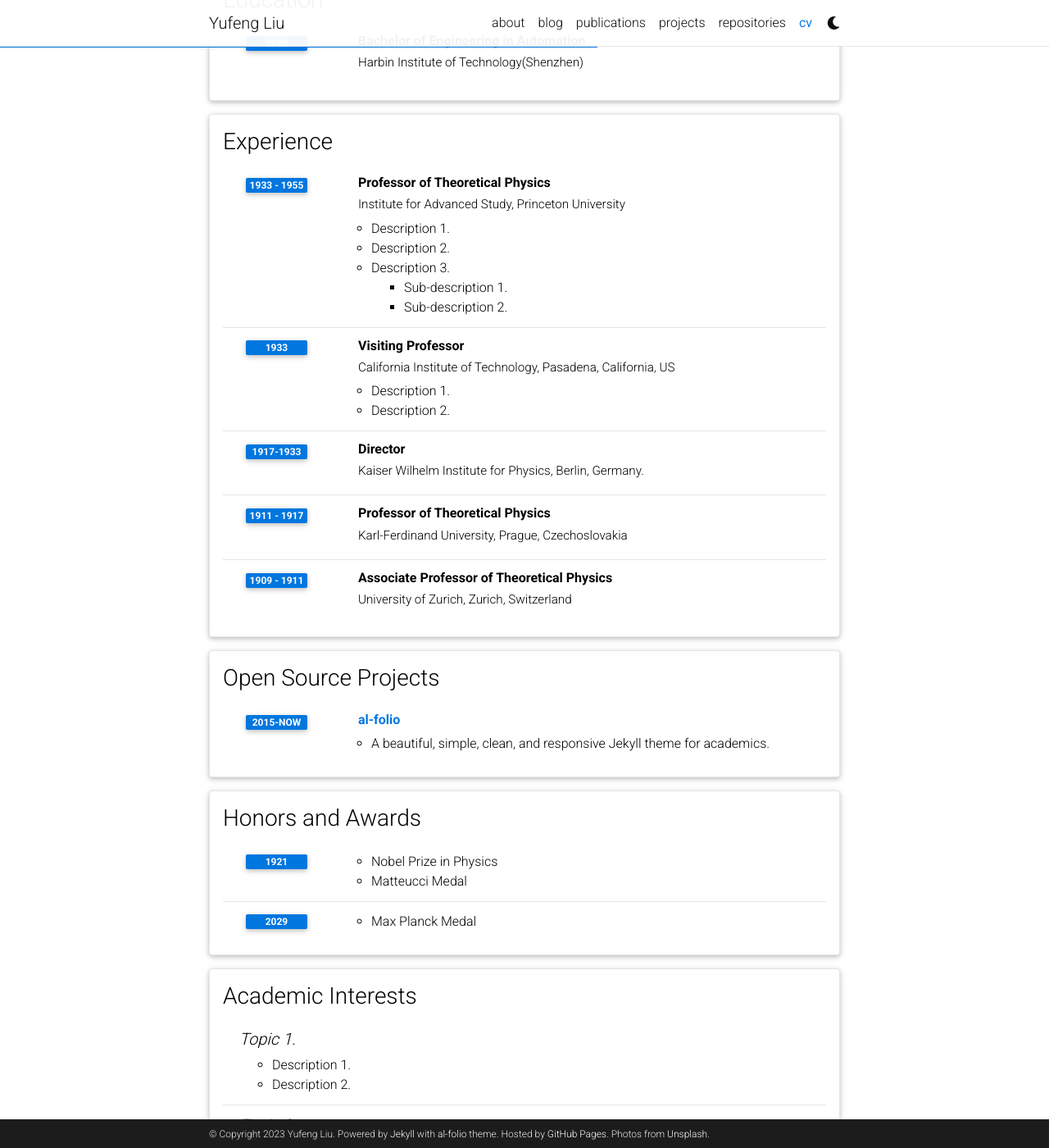
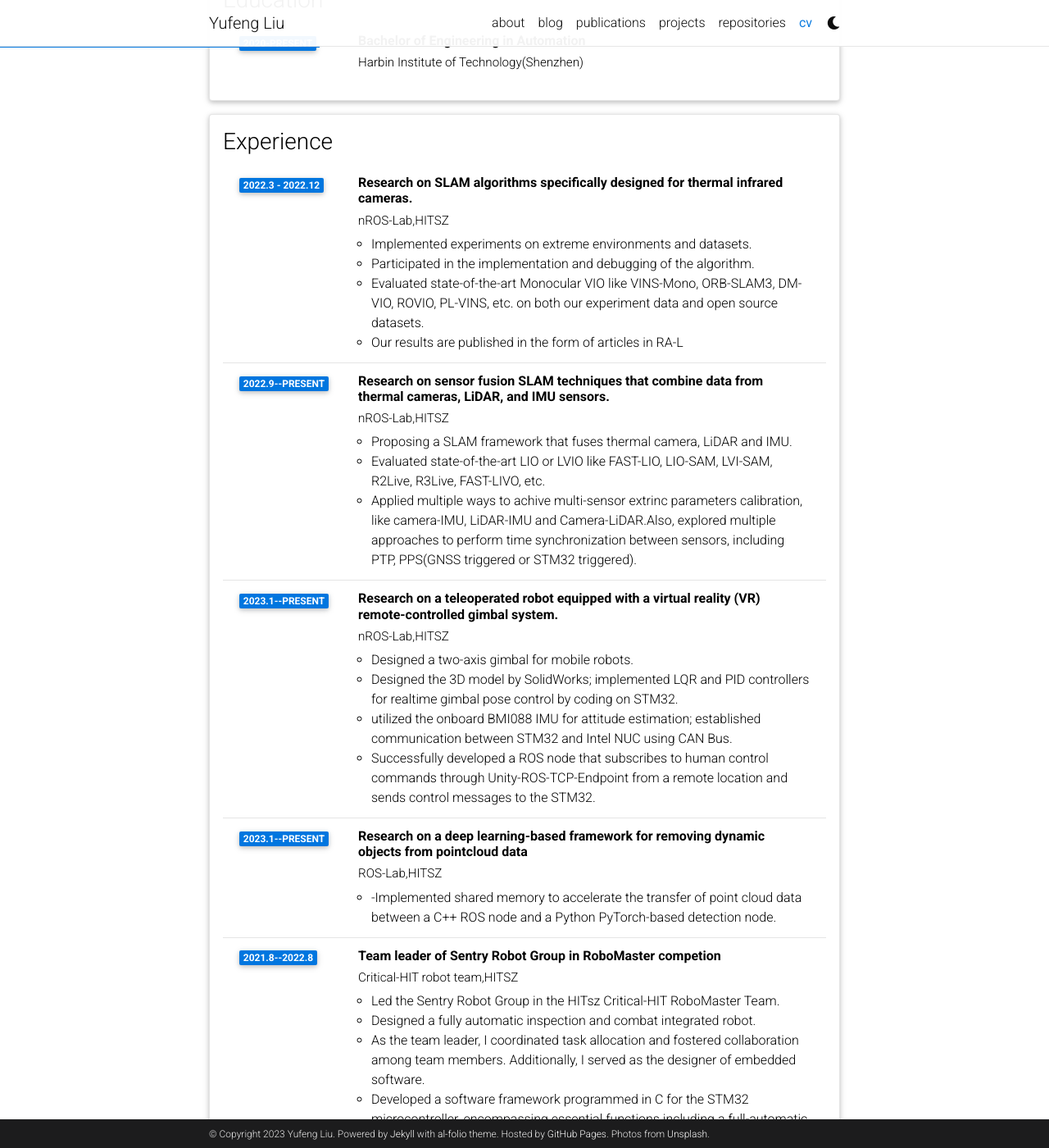
Before and after one commit to raymond-lau-lyf/raymond-lau-lyf.github.io, a Jekyll site: the page built from _pages/cv.md, in a window 1280 px wide and 1400 px high, scrolled down 427 px. Shown: the whole window at 82% size. Built offline with Jekyll 4.4.1, drawn with Linux system fonts in a browser that asks for light colours; comment, search, counter and statistics services are not loaded; a style sheet for code colours, icons or effects is not loaded.

Commit message:
add experience test

```diff
--- a/_data/cv.yml
+++ b/_data/cv.yml
@@ -13,7 +13,7 @@
   contents:
   - title: Bachelor of Engineering in Automation
     institution: Harbin Institute of Technology(Shenzhen)
-    year: 2020
+    year: 2020-present
     # description:
     # - Description 1.
     # - Description 2.
@@ -32,35 +32,51 @@
 - title: Experience
   type: time_table
   contents:
-  - title: Professor of Theoretical Physics
-    institution: Institute for Advanced Study, Princeton University
-    year: 1933 - 1955
+  - title: Research on SLAM algorithms specifically designed for thermal infrared cameras.
+    institution: nROS-Lab,HITSZ
+    year: 2022.3 - 2022.12
     description:
-    - Description 1.
-    - Description 2.
-    - title: Description 3.
-      contents:
-      - Sub-description 1.
-      - Sub-description 2.
-  - title: Visiting Professor
-    institution: California Institute of Technology, Pasadena, California, US
-    year: 1933
+    - Implemented experiments on extreme environments and datasets.
+    - Participated in the implementation and debugging of the algorithm.
+    - Evaluated state-of-the-art Monocular VIO like VINS-Mono, ORB-SLAM3, DM-VIO, ROVIO, PL-VINS, etc. on both our experiment data and open source datasets.
+    - Our results are published in the form of articles in RA-L
+    # - title: Description 3.
+    #   contents:
+    #   - Sub-description 1.
+    #   - Sub-description 2.
+
+  - title: Research on sensor fusion SLAM techniques that combine data from thermal cameras, LiDAR, and IMU sensors.
+    institution: nROS-Lab,HITSZ
+    year: 2022.9--present
     description:
-    - Description 1.
-    - Description 2.
+    - Proposing a SLAM framework that fuses thermal camera, LiDAR and IMU.
+    - Evaluated state-of-the-art LIO or LVIO like FAST-LIO, LIO-SAM, LVI-SAM, R2Live, R3Live, FAST-LIVO, etc.
+    - Applied multiple ways to achive multi-sensor extrinc parameters calibration, like camera-IMU, LiDAR-IMU and Camera-LiDAR.Also, explored multiple approaches to perform time synchronization between sensors, including PTP, PPS(GNSS triggered or STM32 triggered).
 
-  - title: Director
-    institution: Kaiser Wilhelm Institute for Physics, Berlin, Germany.
-    year: 1917-1933
+  - title: Research on a teleoperated robot equipped with a virtual reality (VR) remote-controlled gimbal system.
+    institution: nROS-Lab,HITSZ
+    year: 2023.1--present
+    description:
+    - Designed a two-axis gimbal for mobile robots.
+    - Designed the 3D model by SolidWorks; implemented LQR and PID controllers for realtime gimbal pose control by coding on STM32.
+    - utilized the onboard BMI088 IMU for attitude estimation; established communication between STM32 and Intel NUC using CAN Bus.
+    - Successfully developed a ROS node that subscribes to human control commands through Unity-ROS-TCP-Endpoint from a remote location and sends control messages to the STM32.
 
-  - title: Professor of Theoretical Physics
-    institution: Karl-Ferdinand University, Prague, Czechoslovakia
-    year: 1911 - 1917
+  - title: Research on a deep learning-based framework for removing dynamic objects from pointcloud data
+    institution: ROS-Lab,HITSZ
+    year: 2023.1--present
+    description: -Implemented shared memory to accelerate the transfer of point cloud data between a C++ ROS node and a Python PyTorch-based detection node.
+
+  - title: Team leader of Sentry Robot Group in RoboMaster competion
+    institution: Critical-HIT robot team,HITSZ
+    year: 2021.8--2022.8
     description:
+    - Led the Sentry Robot Group in the HITsz Critical-HIT RoboMaster Team.
+    - Designed a fully automatic inspection and combat integrated robot.
+    - As the team leader, I coordinated task allocation and fostered collaboration among team members. Additionally, I served as the designer of embedded software.
+    - Developed a software framework programmed in C for the STM32 microcontroller, encompassing essential functions including a full-automatic state machine, motor control, communication, and more.
 
-  - title: Associate Professor of Theoretical Physics
-    institution: University of Zurich, Zurich, Switzerland
-    year: 1909 - 1911
+
 
 - title: Open Source Projects
   type: time_table
```
